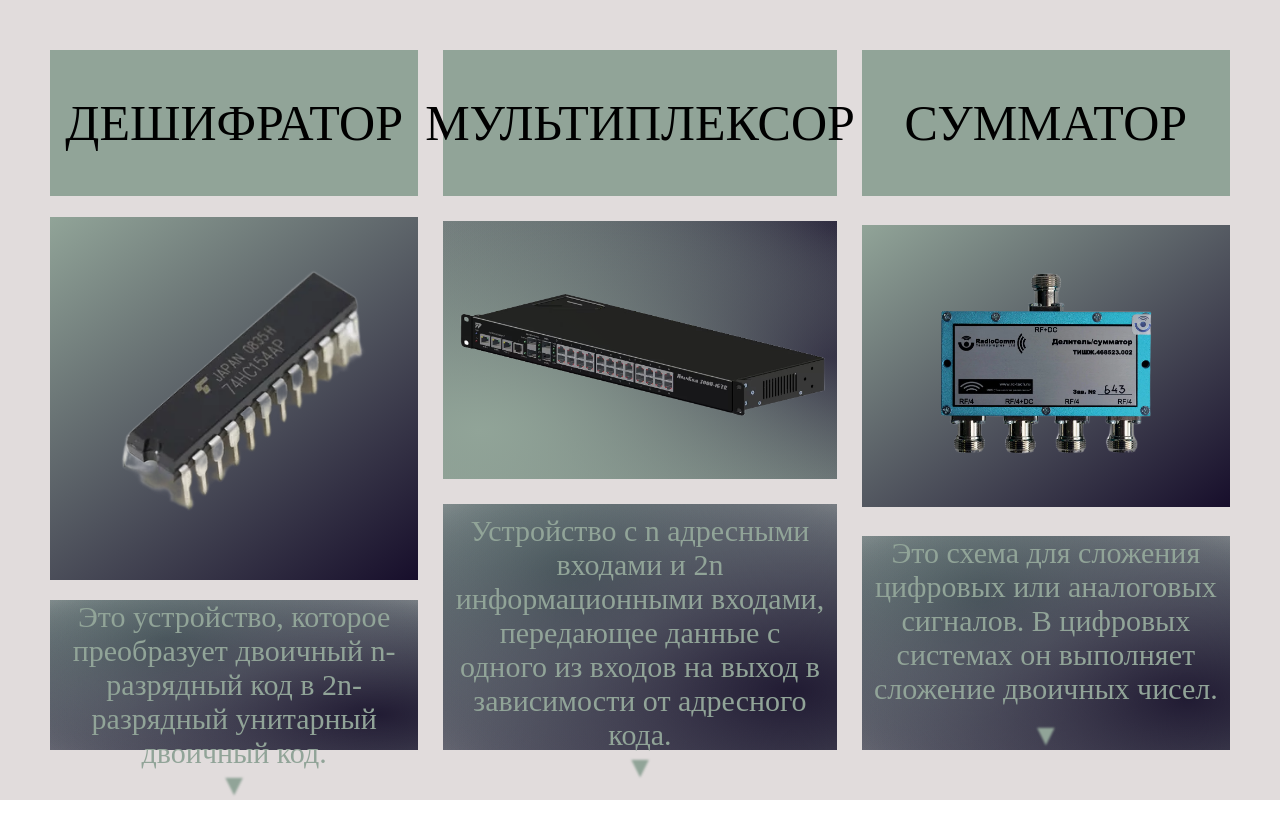
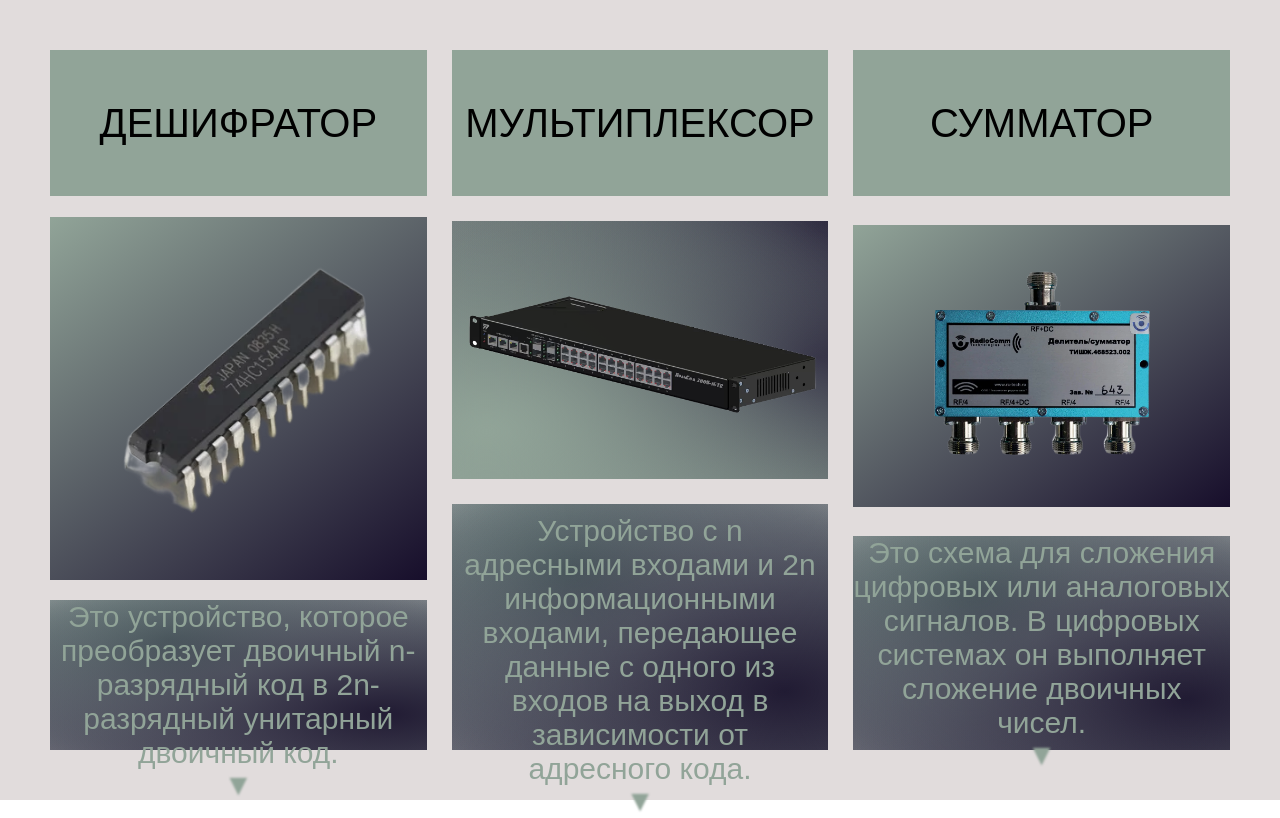
Before and after one commit to Project-workshop-sec-semestr/Project-practice, a website: page pages/MainPage/main.html in a window 1280 px wide. Drawn offline with Linux system fonts and the light colour scheme; a web font is replaced by a local one.

Commit message:
finished the main page

```diff
--- a/pages/MainPage/styles.css
+++ b/pages/MainPage/styles.css
@@ -1,5 +1,11 @@
+@import url('https://fonts.googleapis.com/css2?family=Tektur:wght@400;500;600;700&display=swap');
+
 *{
 	box-sizing: border-box;
+}
+
+body{
+	font-family: Tektur, sans-serif;
 }
 
 .parent{
@@ -9,6 +15,7 @@
 	padding: 50px;
 	justify-content: space-between;
 	background-color: #e1dcdc;
+
 }
 
 .column{
@@ -30,9 +37,16 @@
 	flex-direction: column;
 	justify-content: center;
 	align-items: center;
-	font-size: 50px;
+	width: 100%;
+	max-width: 100%;
+	padding: 10px;
+	box-sizing: border-box;
+	overflow-wrap: anywhere;
+	word-break: break-word;
+	font-size: clamp(20px, 5vw, 40px);
 	color: black;
 }
+
 
 .container-2 {
 	height: calc((508 / 980) * 100% );
@@ -59,6 +73,7 @@
 	color: #91A498;
 	font-size: 30px;
 	text-align: center;
+	box-sizing: border-box;
 }
 
 
@@ -69,7 +84,13 @@
 	flex-direction: column;
 	justify-content: center;
 	align-items: center;
-	font-size: 50px;
+	width: 100%;
+	max-width: 100%;
+	padding: 10px;
+	box-sizing: border-box;
+	overflow-wrap: anywhere;
+	word-break: break-word;
+	font-size: clamp(20px, 5vw, 40px);
 	color: black;
 }
 
@@ -104,7 +125,13 @@
 	flex-direction: column;
 	justify-content: center;
 	align-items: center;
-	font-size: 50px;
+	width: 100%;
+	max-width: 100%;
+	padding: 10px;
+	box-sizing: border-box;
+	overflow-wrap: anywhere;
+	word-break: break-word;
+	font-size: clamp(20px, 5vw, 40px);
 	color: black;
 }
 
```
Also changed, not shown: .stylelintrc.json.
